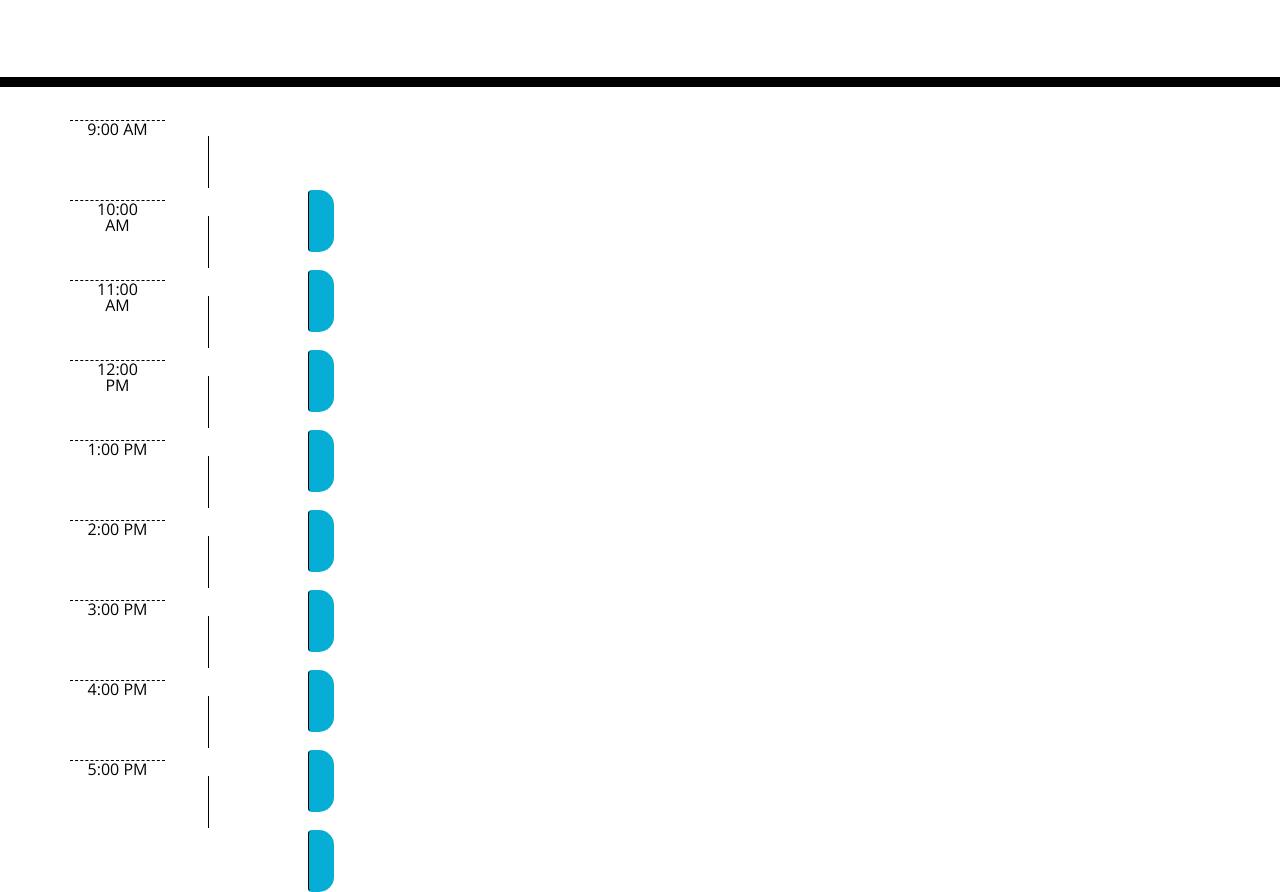
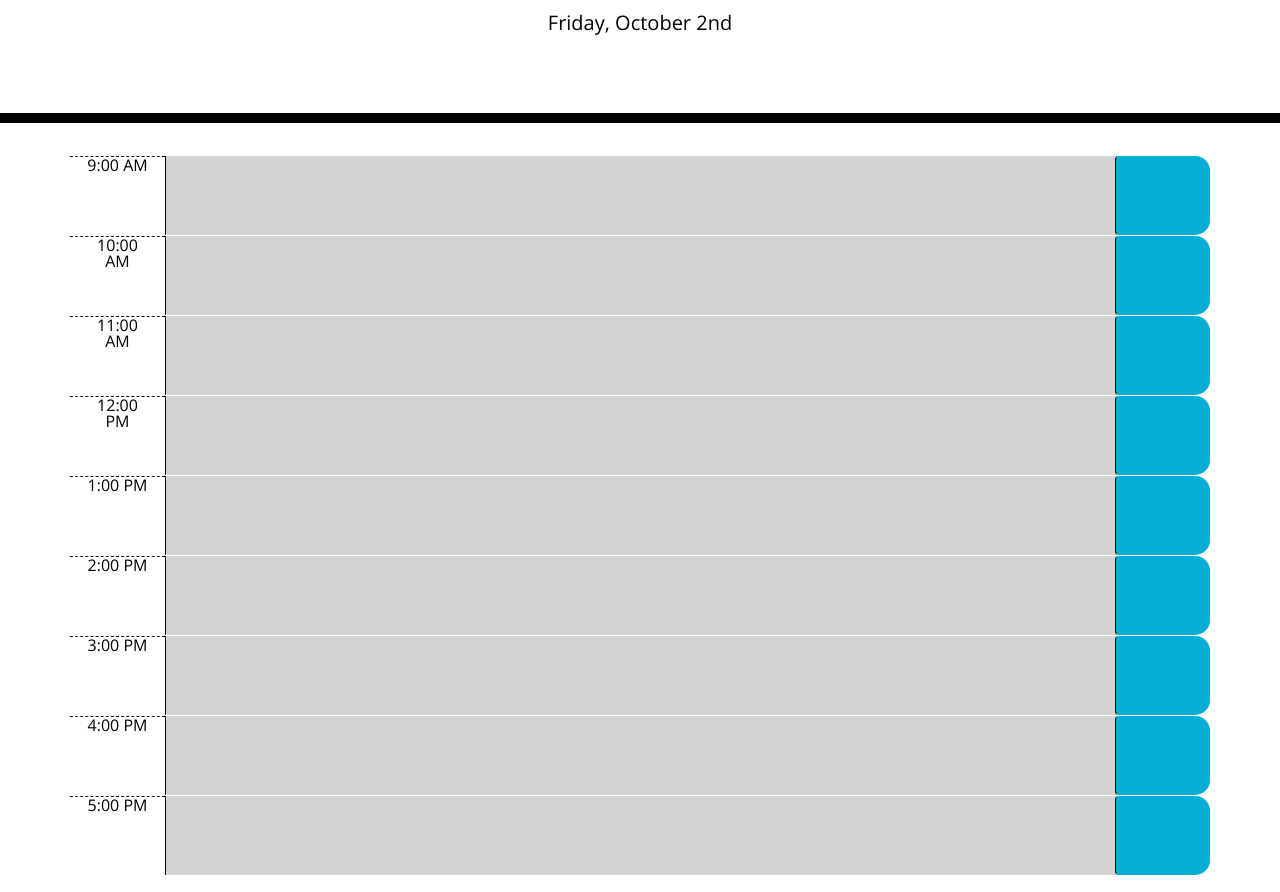
Before and after one commit to rpajewski/daily-planner, a plain HTML site: page index.html in a window 1280 px wide. Shown: the part 181-1073 px from the top of the page. Drawn offline with nearby package versions, Linux system fonts and the light colour scheme.

Commit message:
fixed HTML and added js functions

```diff
--- a/assets/js/script.js
+++ b/assets/js/script.js
@@ -0,0 +1,31 @@
+// display current time on page
+function displayDate() {
+    $('#currentDay').text(moment().format('dddd, MMMM Do'));
+};
+
+// add classes based on time of day
+function hourClass() {
+    // pull current hour
+    var currentHour = moment().hours();
+    // console.log(currentHour);
+    // loop over hours add classes accordling
+    $('.time-block').each(function() {
+        var hourBlock = parseInt($(this).attr('id'));
+        // past
+        if (hourBlock < currentHour) {
+            $(this).addClass('past');
+        }
+        // current
+        else if (hourBlock === currentHour) {
+            $(this).addClass('present');
+        }
+        // future
+        else {
+            $(this).addClass('future');
+        }
+    });
+};
+
+hourClass();
+
+displayDate();
--- a/index.html
+++ b/index.html
@@ -23,81 +23,64 @@
     </header>
 
     <div class="container">
-      <!-- Timeblocks go here -->
-      <div class="row time-block">
-        <div class="col-md-1 hour" id="9am">9:00 AM</div>
-        <div>
+      <!-- Timeblocks -->
+      <div class="row time-block" id="9am">
+        <div class="col-md-1 hour">9:00 AM</div>
           <textarea class="col-md-10 description"></textarea>
           <button class="col-md-1 btn saveBtn" input="button">
-        </div>
       </div>
 
-      <div class="row time-block">
-        <div class="col-md-1 hour" id="10am">10:00 AM</div>
-        <div>
+      <div class="row time-block" id="10am">
+        <div class="col-md-1 hour">10:00 AM</div>
           <textarea class="col-md-10 description"></textarea>
           <button class="col-md-1 btn saveBtn" input="button">
-        </div>
       </div>
 
-      <div class="row time-block">
-        <div class="col-md-1 hour" id="11am">11:00 AM</div>
-        <div>
+      <div class="row time-block" id="11am">
+        <div class="col-md-1 hour">11:00 AM</div>
           <textarea class="col-md-10 description"></textarea>
           <button class="col-md-1 btn saveBtn" input="button">
-        </div>
       </div>
 
-      <div class="row time-block">
-        <div class="col-md-1 hour" id="12pm">12:00 PM</div>
-        <div>
+      <div class="row time-block" id="12pm">
+        <div class="col-md-1 hour">12:00 PM</div>
           <textarea class="col-md-10 description"></textarea>
           <button class="col-md-1 btn saveBtn" input="button">
-        </div>
       </div>
 
-      <div class="row time-block">
-        <div class="col-md-1 hour" id="1pm">1:00 PM</div>
-        <div>
+      <div class="row time-block" id="1pm">
+        <div class="col-md-1 hour">1:00 PM</div>
           <textarea class="col-md-10 description"></textarea>
           <button class="col-md-1 btn saveBtn" input="button">
-        </div>
       </div>
 
-      <div class="row time-block">
-        <div class="col-md-1 hour" id="2pm">2:00 PM</div>
-        <div>
+      <div class="row time-block" id="2pm">
+        <div class="col-md-1 hour">2:00 PM</div>
           <textarea class="col-md-10 description"></textarea>
           <button class="col-md-1 btn saveBtn" input="button">
-        </div>
       </div>
 
-      <div class="row time-block">
-        <div class="col-md-1 hour" id="3pm">3:00 PM</div>
-        <div>
+      <div class="row time-block" id="3pm">
+        <div class="col-md-1 hour">3:00 PM</div>
           <textarea class="col-md-10 description"></textarea>
           <button class="col-md-1 btn saveBtn" input="button">
-        </div>
       </div>
 
-      <div class="row time-block">
-        <div class="col-md-1 hour" id="4pm">4:00 PM</div>
-        <div>
+      <div class="row time-block" id="4pm">
+        <div class="col-md-1 hour">4:00 PM</div>
           <textarea class="col-md-10 description"></textarea>
           <button class="col-md-1 btn saveBtn" input="button">
-        </div>
       </div>
 
-      <div class="row time-block">
-        <div class="col-md-1 hour" id="5pm">5:00 PM</div>
-        <div>
+      <div class="row time-block" id="5pm">
+        <div class="col-md-1 hour">5:00 PM</div>
           <textarea class="col-md-10 description"></textarea>
           <button class="col-md-1 btn saveBtn" input="button">
-        </div>
       </div>
     </div>
 
     <script src="https://code.jquery.com/jquery-3.4.1.min.js"></script>
     <script src="https://cdnjs.cloudflare.com/ajax/libs/moment.js/2.24.0/moment.min.js"></script>
+    <script src="assets/js/script.js"></script>
   </body>
 </html>
```
